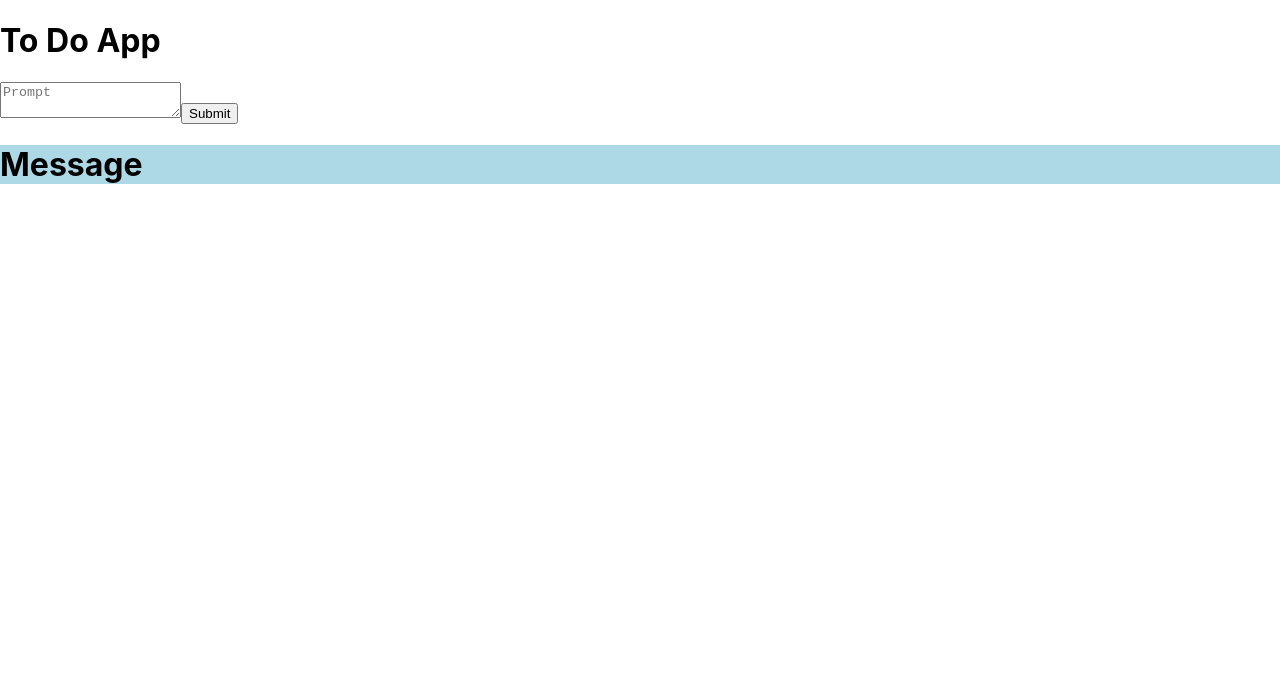
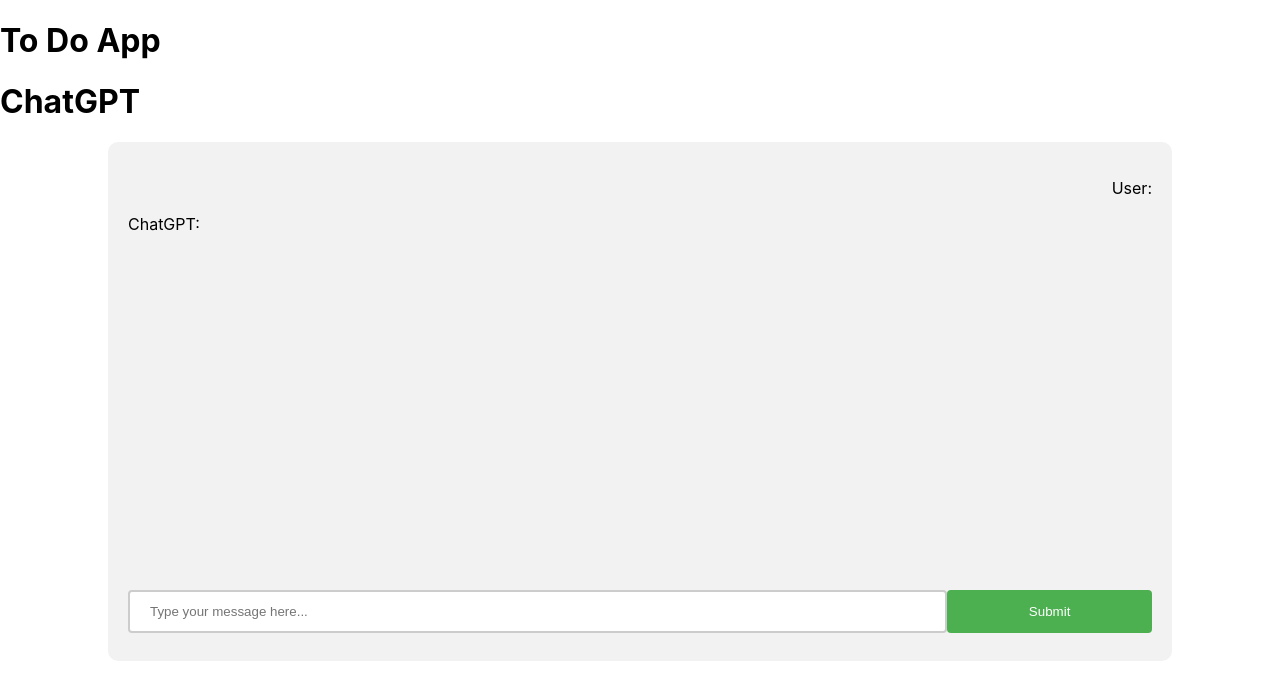
Before and after one commit to moksudahmed/chatgptapp, a React (Create React App) app in the folder client/: page / in a window 1280 px wide. Shown: the top 700 px of the page. Built offline with nearby package versions, Linux system fonts and the light colour scheme.

Commit message:
Update App.js

```diff
--- a/client/src/App.js
+++ b/client/src/App.js
@@ -1,6 +1,8 @@
 import React, {Component} from 'react';
 import Home from './Components/Home';
 import Data from './Components/Data';
+import ChatGPT from './Components/ChatGPT';
+
 const title = 'To Do App';
 
  class App extends Component {
@@ -9,7 +11,7 @@
          return (
              <div>
                 <h1>{title}</h1>
-                 <Home />
+                 <ChatGPT />
              </div>
          );
      }
```
